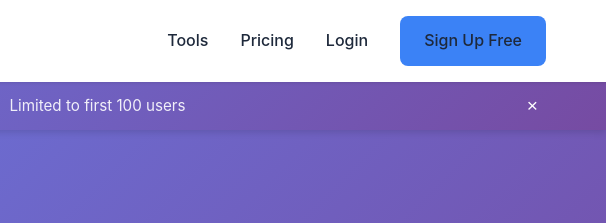
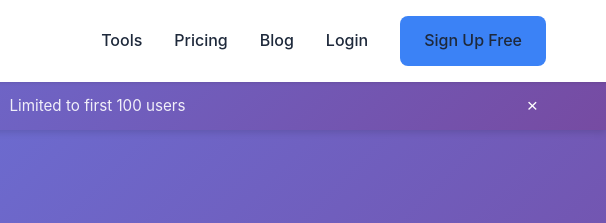
Before and after one commit to jarrod640-svg/pdfswift, a website: page index.html in a window 1280 px wide. Shown: the top 223 px of the page, 674-1280 px from the left. Drawn offline with nearby package versions, Linux system fonts and the light colour scheme; a script that the page names is missing.

Commit message:
Add Blog link to navbar

```diff
--- a/index.html
+++ b/index.html
@@ -95,6 +95,7 @@
             <div class="nav-links">
                 <a href="#tools">Tools</a>
                 <a href="#pricing">Pricing</a>
+                <a href="https://pdfswift-pro.ghost.io" target="_blank">Blog</a>
                 <a href="#" id="loginBtn">Login</a>
                 <a href="#" class="btn-primary" id="signupBtn">Sign Up Free</a>
             </div>
```
